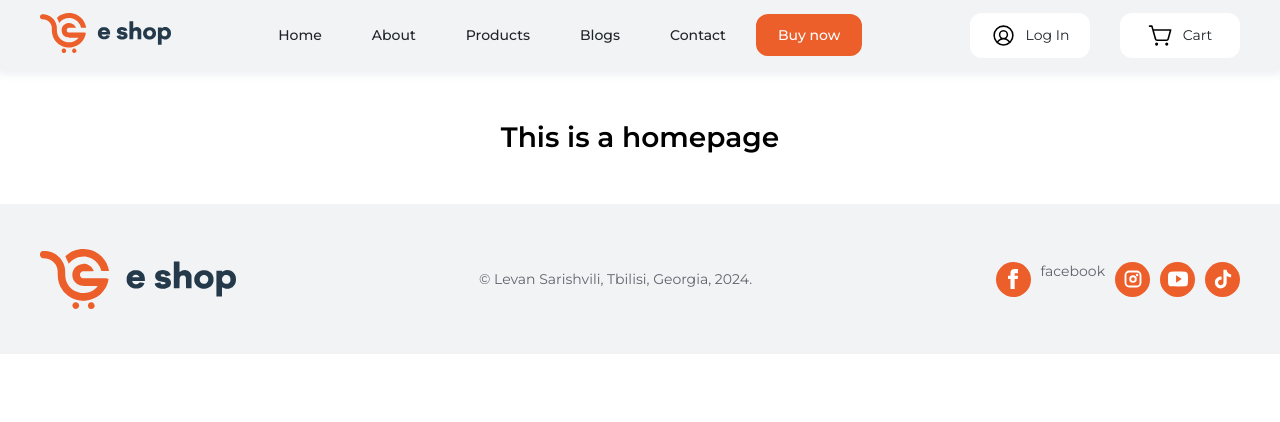
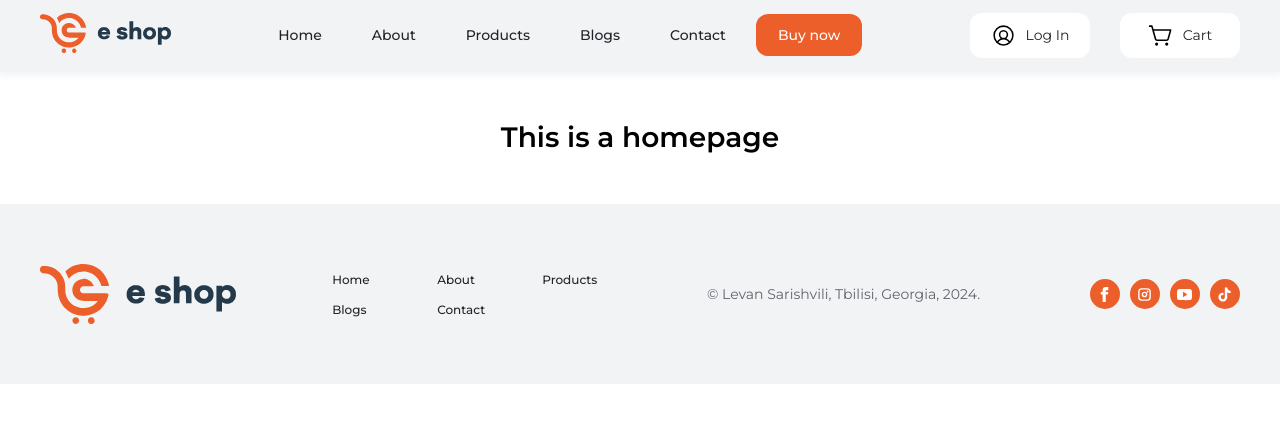
Before and after one commit to levansarishvili/MyStore, a Next.js app: page / in a window 1280 px wide. Shown: the top 422 px of the page. Built offline with nearby package versions, Linux system fonts and the light colour scheme.

Commit message:
feat (spinner loader): add spinner loader for products page

```diff
--- a/src/app/components/Footer.css
+++ b/src/app/components/Footer.css
@@ -22,12 +22,52 @@
   height: 6rem;
 }
 
+/* Footer navigation */
+.footer__nav-wrapper {
+  display: flex;
+  flex-direction: column;
+  gap: 1.5rem;
+}
+
+.footer__nav__title {
+  border-bottom: 1.5px solid #ec5e2a;
+  line-height: 2.5rem;
+}
+
+.footer__nav__list {
+  display: grid;
+  grid-template-columns: repeat(3, 1fr);
+  column-gap: 5rem;
+  row-gap: 1.5rem;
+  list-style: none;
+}
+
+.footer__nav__item {
+  position: relative;
+  height: 100%;
+  display: flex;
+  align-items: center;
+  font-size: 1.2rem;
+  font-weight: 500;
+  transition: all 0.3s;
+}
+.footer__nav__item a {
+  text-decoration: none;
+  transition: all 0.3s;
+  display: flex;
+}
+
+.footer__nav__item:hover a {
+  color: #ec5e2a;
+}
+
 .copyright {
   width: 30rem;
   text-align: center;
   line-height: 2rem;
 }
 
+/* Footer social icons */
 .social {
   display: flex;
   justify-content: end;
@@ -38,8 +78,8 @@
   display: flex;
   justify-content: center;
   align-items: center;
-  width: 3.5rem;
-  height: 3.5rem;
+  width: 3rem;
+  height: 3rem;
   border-radius: 50%;
   cursor: pointer;
   background-color: #ec5e2a;
@@ -47,6 +87,6 @@
 }
 
 .social-icon {
-  width: 2rem;
-  height: 2rem;
+  width: 1.5rem;
+  height: 1.5rem;
 }
--- a/src/app/components/Footer.js
+++ b/src/app/components/Footer.js
@@ -1,5 +1,4 @@
-// "use client";
-
+import Navigation from "./Navigation";
 import "./Footer.css";
 
 // Create Footer component
@@ -7,12 +6,22 @@ function Footer() {
   return (
     <footer className="footer">
       <div className="footer__wrapper">
+        {/* Footer logo */}
         <img
           src="../assets/logo.svg"
           alt="Georgia national football team logo"
           className="footer__logo"
         ></img>
+
+        {/* Page Navigation */}
+        <Navigation
+          navListClass="footer__nav__list"
+          navItemClass="footer__nav__item"
+        />
+
         <p className="copyright">© Levan Sarishvili, Tbilisi, Georgia, 2024.</p>
+
+        {/* Social icons */}
         <div className="social">
           <span className="footer__icon-wrapper">
             <svg
@@ -26,7 +35,7 @@ function Footer() {
               <path d="M9 8h-3v4h3v12h5v-12h3.642l.358-4h-4v-1.667c0-.955.192-1.333 1.115-1.333h2.885v-5h-3.808c-3.596 0-5.192 1.583-5.192 4.615v3.385z" />
             </svg>
           </span>
-          facebook
+
           <span className="footer__icon-wrapper">
             <svg
               className="social-icon"
--- a/src/app/components/Header.js
+++ b/src/app/components/Header.js
@@ -18,7 +18,7 @@ function Header() {
         </Link>
 
         <nav className="header__nav">
-          <Navigation />
+          <Navigation navListClass="nav__list" navItemClass="list__item" />
           <Button className="btn" name="Buy now" />
         </nav>
 
--- a/src/app/components/Navigation.js
+++ b/src/app/components/Navigation.js
@@ -1,29 +1,29 @@
 import Link from "next/link";
 
-export default function Navigation() {
+export default function Navigation({ navListClass, navItemClass }) {
   return (
-    <ul className="nav__list">
-      <li className="list__item">
+    <ul className={navListClass}>
+      <li className={navItemClass}>
         <Link className="nav__link" href="/">
           Home
         </Link>
       </li>
-      <li className="list__item">
+      <li className={navItemClass}>
         <Link className="nav__link" href="/about">
           About
         </Link>
       </li>
-      <li className="list__item">
+      <li className={navItemClass}>
         <Link className="nav__link" href="/store">
           Products
         </Link>
       </li>
-      <li className="list__item">
+      <li className={navItemClass}>
         <Link className="nav__link" href="/blog">
           Blogs
         </Link>
       </li>
-      <li className="list__item">
+      <li className={navItemClass}>
         <Link className="nav__link" href="/contact">
           Contact
         </Link>
--- a/src/app/contact/page.js
+++ b/src/app/contact/page.js
@@ -82,7 +82,7 @@ function Contact() {
                   <path d="M424 80H88a56.06 56.06 0 00-56 56v240a56.06 56.06 0 0056 56h336a56.06 56.06 0 0056-56V136a56.06 56.06 0 00-56-56zm-14.18 92.63l-144 112a16 16 0 01-19.64 0l-144-112a16 16 0 1119.64-25.26L256 251.73l134.18-104.36a16 16 0 0119.64 25.26z" />
                 </svg>
               </span>
-              <p>contact@e-store.ge</p>
+              <p>contact@e-shop.ge</p>
             </li>
           </ul>
         </div>
--- a/src/app/store/page.js
+++ b/src/app/store/page.js
@@ -3,6 +3,7 @@
 import Link from "next/link";
 import { useState, useEffect } from "react";
 import Button from "../components/Button";
+import Loading from "./loading";
 import "./Store.css";
 
 // Fetching product data
@@ -22,7 +23,7 @@ function ProductData() {
 
   // Handle loading state
   if (productData.length === 0) {
-    return <div>Loading...</div>;
+    return <Loading />;
   }
 
   // Pass the fetched data to the Store component
--- a/src/global.css
+++ b/src/global.css
@@ -19,7 +19,7 @@ body {
 
 .wrapper {
   display: grid;
-  grid-template-rows: 7rem auto 15rem;
+  grid-template-rows: 7rem auto 18rem;
   row-gap: 5rem;
 }
 
```
Also changed, not shown: src/app/store/loading.css (added, +51 -0 lines), src/app/store/loading.js (added, +10 -0 lines).
